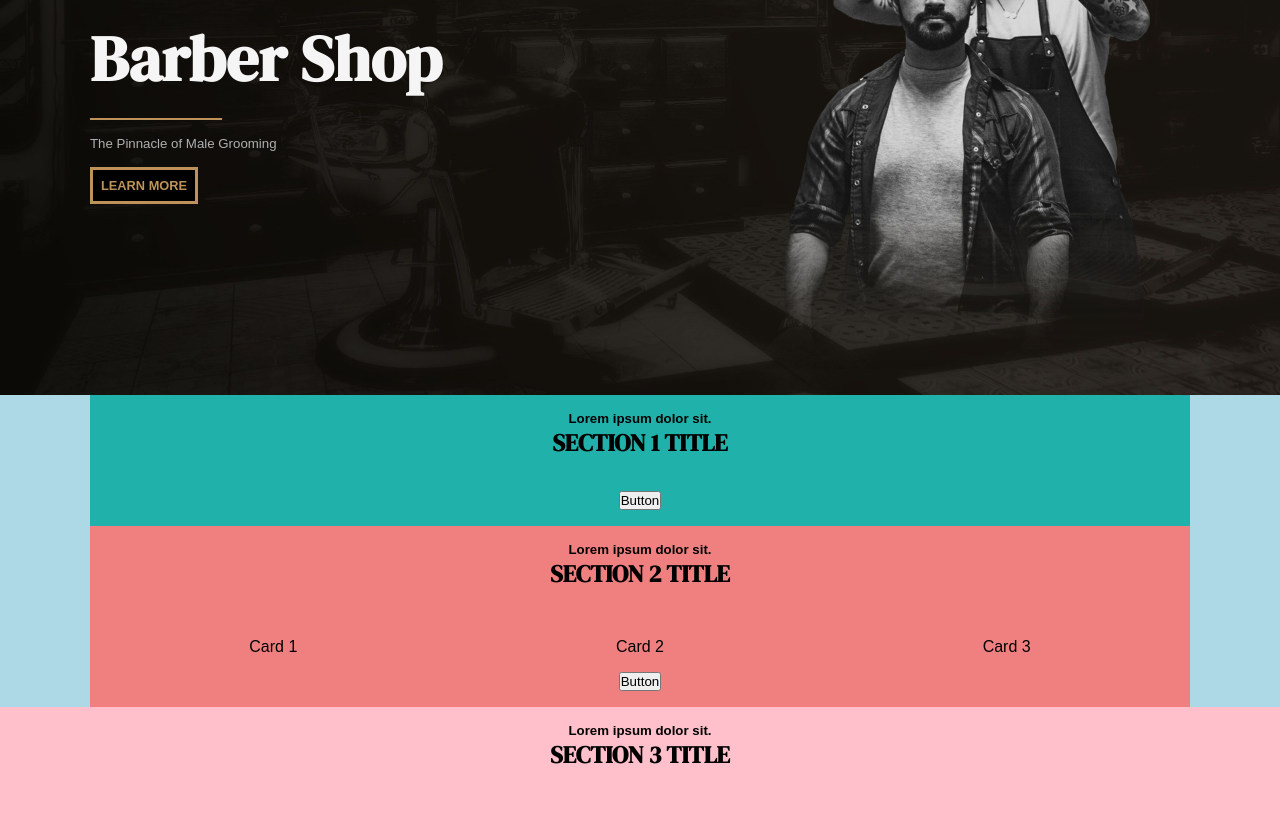
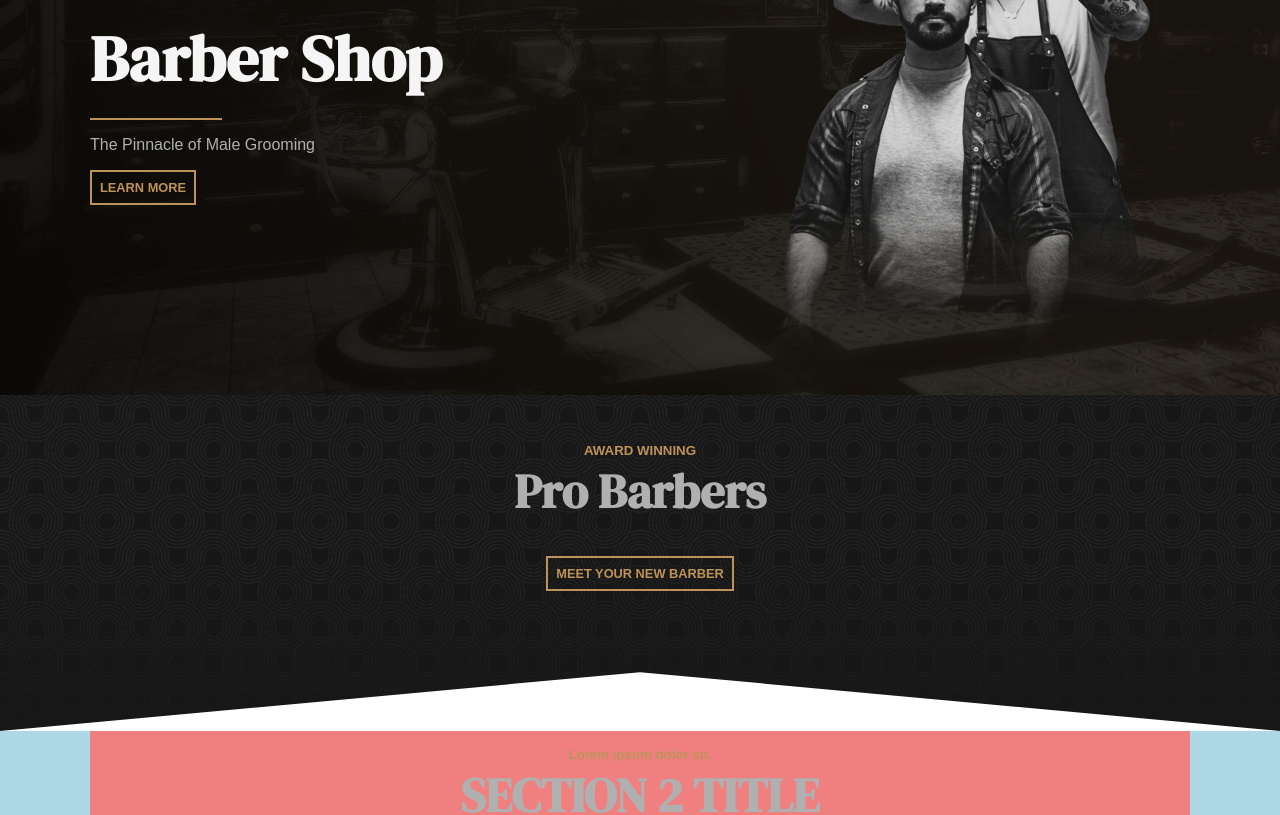
Before and after one commit to Francesca-Dascanio/proj-html-vuejs, a Vue app: page / in a window 1280 px wide. Shown: the part 280-1095 px from the top of the page. Built offline with nearby package versions, Linux system fonts and the light colour scheme.

Commit message:
Stilizzazione main > section-1

```diff
--- a/src/components/AppHeader.vue
+++ b/src/components/AppHeader.vue
@@ -30,9 +30,9 @@ export default {
                             Barber Shop
                         </h1>
                         <hr>
-                        <h5 class="py-md">
+                        <p class="py-md">
                             The Pinnacle of Male Grooming
-                        </h5>
+                        </p>
                         <button>
                             LEARN MORE
                         </button>
@@ -96,13 +96,13 @@ export default {
                     color: $primary-color;
                 }
 
-                h5 {
+                p {
                     color: $secondary-color;
                     font-weight: lighter;
                 }
 
                 button {
-                    @include button ($primary-color, $fourth-color)
+                    @include button;
                 }
             }
 
--- a/src/components/Main/SectionOne.vue
+++ b/src/components/Main/SectionOne.vue
@@ -9,22 +9,25 @@ export default {
 
 <template>
     <section id="section-1">
-        <div class="container-lg">
+        <div class="container-lg bg-img">
             <div class="container-sm">
                 <div class="section-title text-center py-md">
                     <h5>
-                    Lorem ipsum dolor sit.
+                        AWARD WINNING
                     </h5>
                     <h2>
-                        SECTION 1 TITLE
+                        Pro Barbers
                     </h2>
                 </div>
 
                 <div class="section-contents flex align-items py-md">
                     <button>
-                        Button
+                        MEET YOUR NEW BARBER
                     </button>
                 </div>
+            </div>
+            <div class="container-lg triangle">
+                <svg class="fusion-big-triangle-candy" xmlns="http://www.w3.org/2000/svg" version="1.1" width="100%" height="60px" viewBox="0 0 100 100" preserveAspectRatio="none" style="fill:#ffffff;padding:0;"><path d="M0 100 L50 2 L100 100 Z"></path></svg>
             </div>
         </div>
     </section>
@@ -33,15 +36,29 @@ export default {
 <style lang="scss" scoped>
 @use '/src/styles/main.scss' as *;
 
+
 #section-1 {
-    .container-lg {
-    background-color: lightblue;
+    .bg-img {
+    background-image: url('/src/assets/avadabarbers-about-introbackground.jpg');
+    background-repeat: no-repeat;
+    background-size: cover;
+
         .container-sm {
-            background-color: lightseagreen;
 
+            padding: 2rem 0 4rem 0;
             .section-contents {
                 flex-direction: column;
+
+                button {
+                    @include button;
+                }
             }
+        }
+
+        .triangle {
+            width: 100%;
+            height: 60px;
+
         }
     }
 }
--- a/src/styles/main.scss
+++ b/src/styles/main.scss
@@ -21,6 +21,15 @@
 
 h1, h2, h3 {
     font-family: 'DM Serif Display', serif;
+}
+
+h2 {
+    color: $secondary-color;
+    font-size: 3rem;
+}
+
+h5 {
+    color: $primary-color;
 }
 
 // REGOLE GENERALI FLEX
--- a/src/styles/partials/mixins.scss
+++ b/src/styles/partials/mixins.scss
@@ -1,10 +1,11 @@
 // Qui andrà mixin per button
-@mixin button($color, $background-color) {
-    border: 3px solid $primary-color;
+@mixin button {
+    border: 2px solid $primary-color;
     padding: 0.5rem;
     font-size: 0.8rem;
     font-weight: bold;
-    color: $color;
-    background-color: $background-color;
+    color: $primary-color;
+    background-color: transparent;
+    cursor: pointer;
 
 }
```
